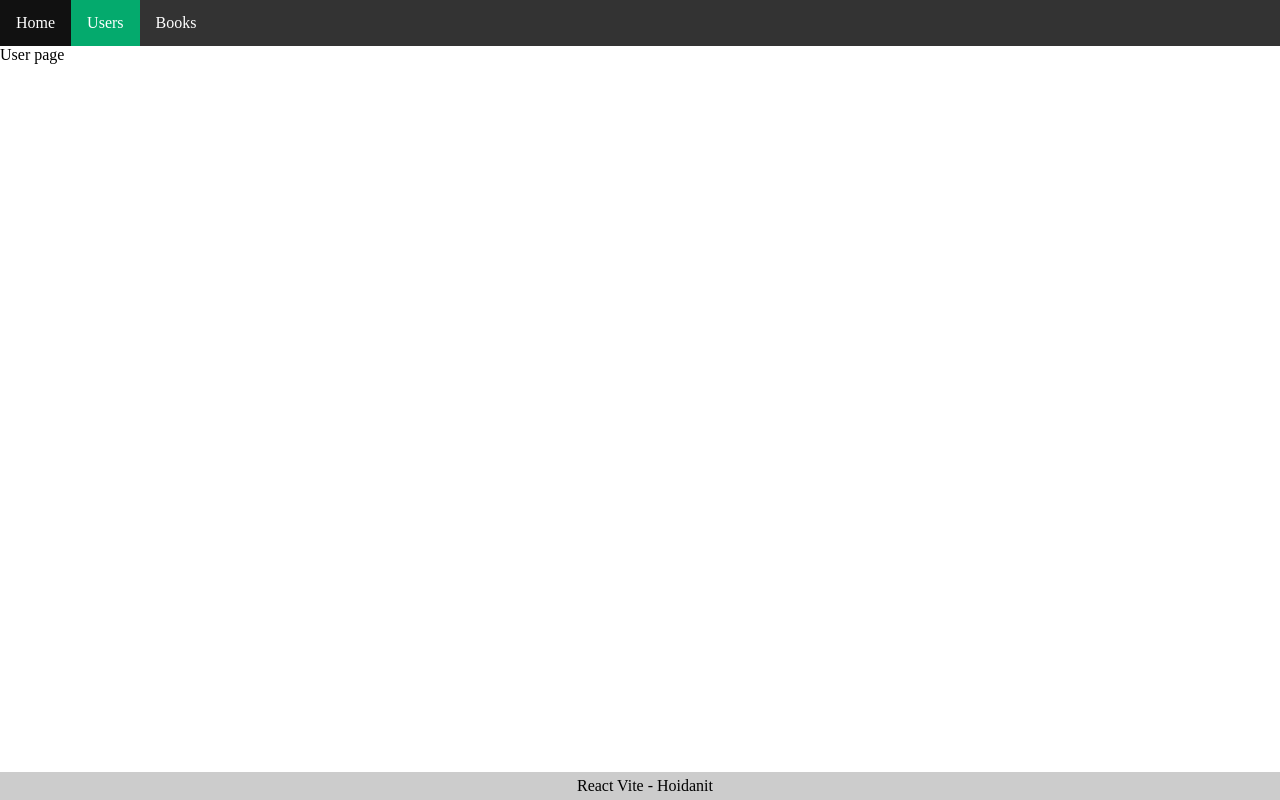
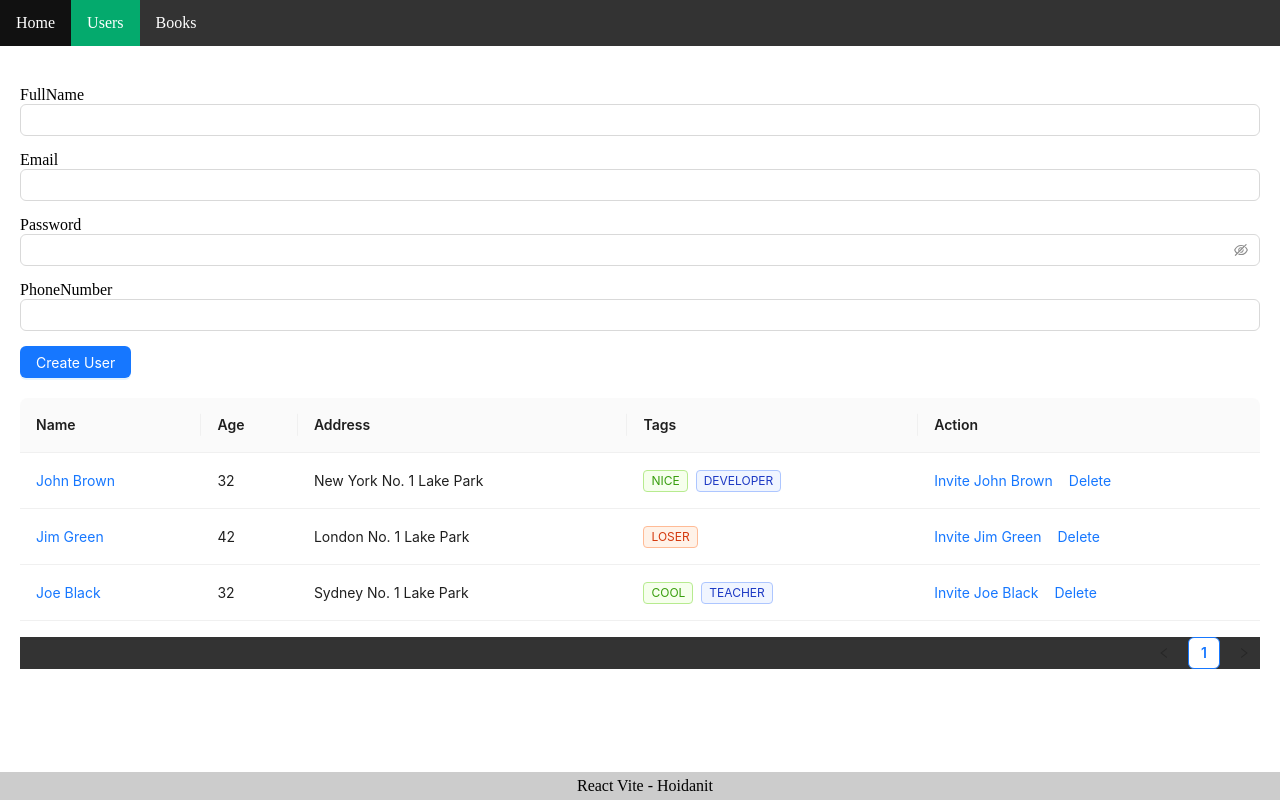
Before and after one commit to anhnguyen13131313/React-vite-QuocAnh, a React (Vite) app: page /users in a window 1280 px wide. Built offline with nearby package versions, Linux system fonts and the light colour scheme.

Commit message:
video 67

```diff
--- a/package.json
+++ b/package.json
@@ -15,6 +15,8 @@
     "preview": "vite preview"
   },
   "dependencies": {
+    "@ant-design/icons": "5.3.7",
+    "antd": "5.18.1",
     "react": "18.3.1",
     "react-dom": "18.3.1",
     "react-router-dom": "6.23.1"
--- /dev/null
+++ b/src/Components/user/user.form.jsx
@@ -0,0 +1,67 @@
+import { Input } from "antd";
+import { Button, Flex } from "antd";
+import { useState } from "react";
+const UserForm = () => {
+  const [fullName, setFullName] = useState("");
+  const [email, setEmail] = useState("");
+  const [password, setPassword] = useState("");
+  const [phone, setPhone] = useState("");
+
+  const handleClickBtn = () => {
+    console.log("check state", {fullName, email, password, phone});
+  };
+  return (
+    <div className="user-form" style={{ margin: "20px 0" }}>
+      <div style={{ display: "flex", gap: "15px", flexDirection: "column" }}>
+        <div>
+          <span>FullName</span>
+          <Input
+            value={fullName}
+            onChange={(even) => {
+              setFullName(even.target.value);
+            }}
+          />
+        </div>
+        <div>
+          <span>Email</span>
+          <Input
+            value={email}
+            onChange={(even) => {
+              setEmail(even.target.value);
+            }}
+          />
+        </div>
+        <div>
+          <span>Password</span>
+          <Input.Password
+            value={password}
+            onChange={(even) => {
+              setPassword(even.target.value);
+            }}
+          />
+        </div>
+        <div>
+          <span>PhoneNumber</span>
+          <Input
+            value={phone}
+            onChange={(even) => {
+              setPhone(even.target.value);
+            }}
+          />
+        </div>
+        <div>
+          <Button
+            type="primary"
+            onClick={() => {
+              handleClickBtn();
+            }}
+          >
+            Create User
+          </Button>
+        </div>
+      </div>
+    </div>
+  );
+};
+
+export default UserForm;
--- /dev/null
+++ b/src/Components/user/user.table.jsx
@@ -0,0 +1,77 @@
+import { Space, Table, Tag } from "antd";
+const UserTable = () => {
+  const columns = [
+    {
+      title: "Name",
+      dataIndex: "name",
+      key: "name",
+      render: (text) => <a>{text}</a>,
+    },
+    {
+      title: "Age",
+      dataIndex: "age",
+      key: "age",
+    },
+    {
+      title: "Address",
+      dataIndex: "address",
+      key: "address",
+    },
+    {
+      title: "Tags",
+      key: "tags",
+      dataIndex: "tags",
+      render: (_, { tags }) => (
+        <>
+          {tags.map((tag) => {
+            let color = tag.length > 5 ? "geekblue" : "green";
+            if (tag === "loser") {
+              color = "volcano";
+            }
+            return (
+              <Tag color={color} key={tag}>
+                {tag.toUpperCase()}
+              </Tag>
+            );
+          })}
+        </>
+      ),
+    },
+    {
+      title: "Action",
+      key: "action",
+      render: (_, record) => (
+        <Space size="middle">
+          <a>Invite {record.name}</a>
+          <a>Delete</a>
+        </Space>
+      ),
+    },
+  ];
+  const data = [
+    {
+      key: "1",
+      name: "John Brown",
+      age: 32,
+      address: "New York No. 1 Lake Park",
+      tags: ["nice", "developer"],
+    },
+    {
+      key: "2",
+      name: "Jim Green",
+      age: 42,
+      address: "London No. 1 Lake Park",
+      tags: ["loser"],
+    },
+    {
+      key: "3",
+      name: "Joe Black",
+      age: 32,
+      address: "Sydney No. 1 Lake Park",
+      tags: ["cool", "teacher"],
+    },
+  ];
+  return (<Table columns={columns} dataSource={data} />);
+};
+
+export default UserTable;
--- a/src/pages/user.jsx
+++ b/src/pages/user.jsx
@@ -1,5 +1,13 @@
+import UserForm from "../Components/user/user.form";
+import UserTable from "../Components/user/user.table";
+
 const UserPage = () => {
-  return <div>User page</div>;
+  return (
+    <div style={{padding: "20px"}}>
+        <UserForm/>
+        <UserTable />
+    </div>
+  );
 };
 
 export default UserPage;
```
Also changed, not shown: 1 other file (tests, documents, lock files or other folders).
